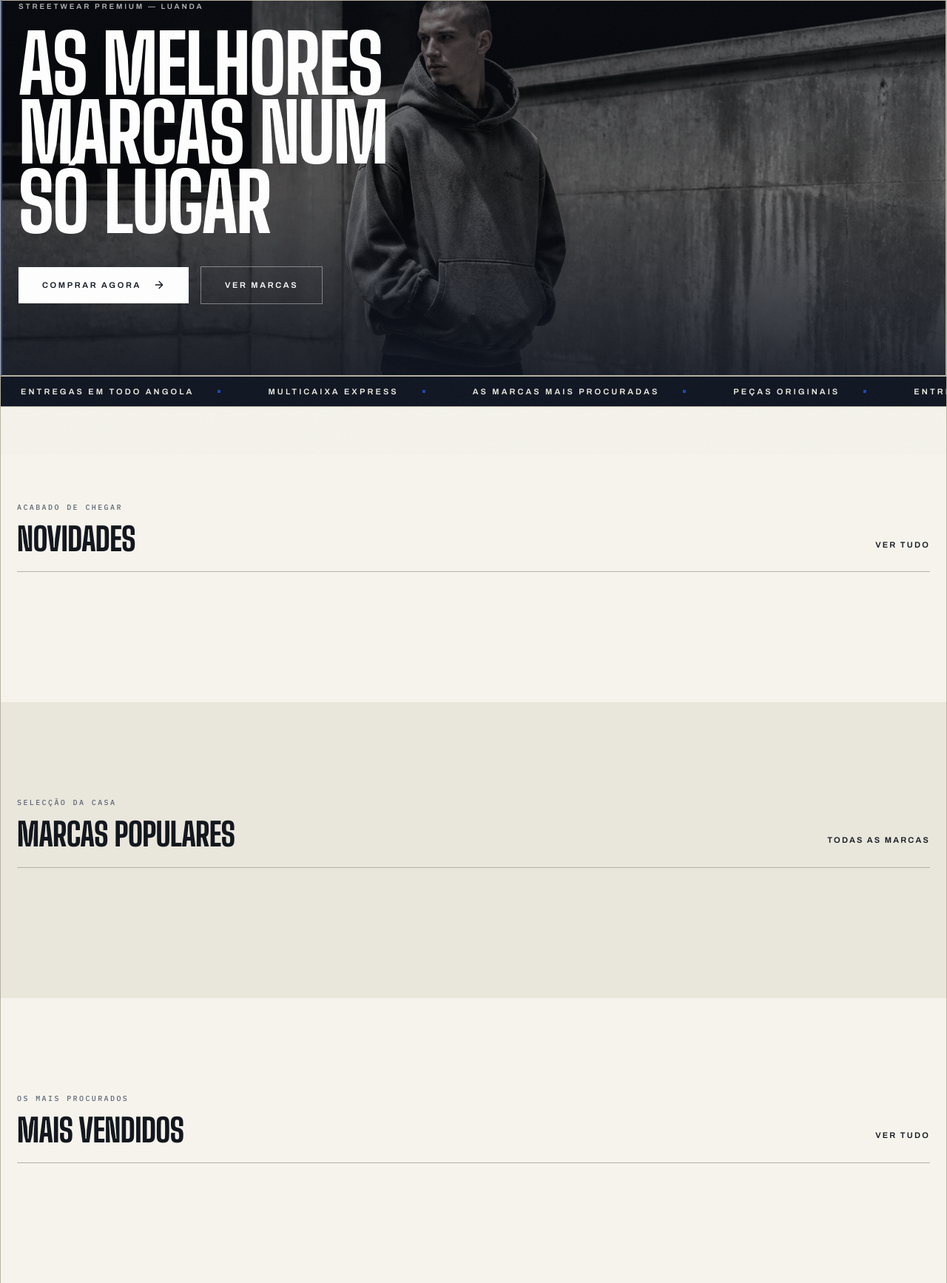
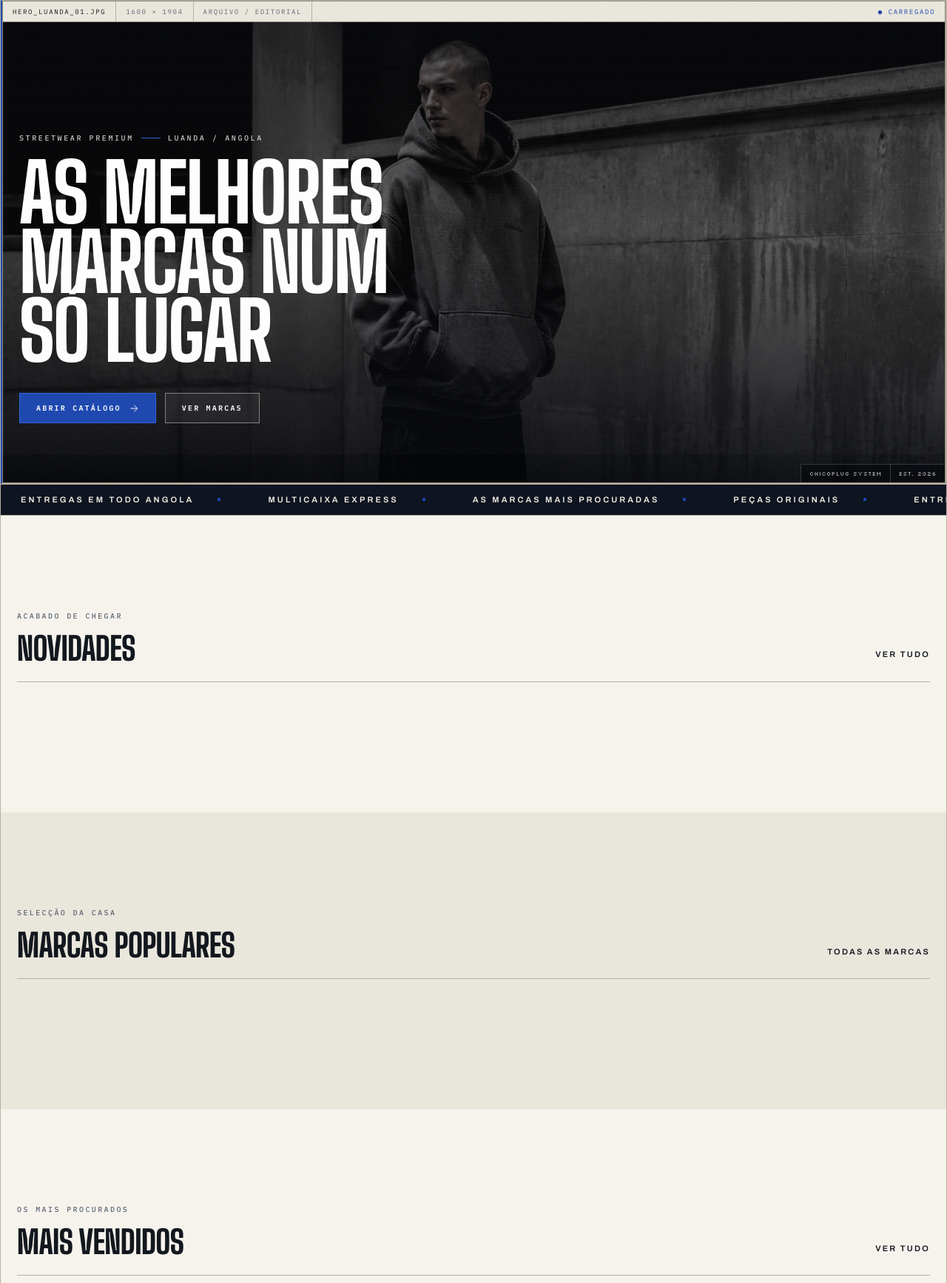
Before and after one commit to FranciscoPearson22308485/CHICOPLUG, a Django app: page / in a window 1280 px wide. Shown: the part 186-1920 px from the top of the page at 74% size. Run offline with Django 5.2, Linux system fonts and the light colour scheme; data that the repository does not hold is empty; style sheets or scripts are compiled from the project's sources.

Commit message:
feat(hero): homepage como ficheiro aberto do arquivo
O hero era uma campanha de moda genérica: fotografia grande, título, dois
botões. Passa a ler-se como um ficheiro aberto de um arquivo.

A barra por cima da imagem carrega os metadados — nome do ficheiro,
dimensões, secção, estado — e é o que muda a leitura: uma fotografia com
metadados por cima é um documento, não um anúncio. O canto inferior assina
com CHICOPLUG SYSTEM / EST. 2026.

A fotografia é tratada em CSS (dessaturada, contrastada, escurecida) em vez
de se confiar na imagem de origem: garante que o texto branco assenta em
qualquer fotografia que venha a substituir esta, e dá ao conjunto o ar de
material digitalizado. O véu junta linhas de varrimento muito ténues.

Título em Big Shoulders a 11vw, etiqueta técnica com separador azul, e
botões de sistema em vez de botões de loja.

Entre-linha a 0.95 e não 0.83: em maiúsculas o acento agudo precisa de 0.93
do corpo (medido — "Ó" pede 87.5px onde "O" pede 72.8px), e a 0.83 colidia
com a linha de cima. É um problema que só existe em português e que passaria
despercebido a olho em inglês.

145 testes a passar.

Co-Authored-By: Claude Opus 5 <noreply@anthropic.com>

```diff
--- a/loja/assets/css/entrada.css
+++ b/loja/assets/css/entrada.css
@@ -525,7 +525,8 @@ body.tema-xp::after {
 .tema-xp h2 {
   font-family: var(--font-display);
   font-weight: 800;
-  line-height: 0.9;
+  /* Ver nota no título do hero: os acentos em maiúsculas precisam de 0.93. */
+  line-height: 0.95;
   letter-spacing: -0.015em;
   text-transform: uppercase;
 }
@@ -1121,3 +1122,151 @@ body.tema-xp::after {
 .dark .tema-xp .xp-product-caption > div:first-child p:first-child {
   color: var(--sis-azul-claro) !important;
 }
+
+/* ── Hero ─────────────────────────────────────────────────────────────────── */
+
+/*
+ * O hero é um ficheiro aberto do arquivo. A barra por cima da fotografia dá-lhe
+ * a moldura de sistema e, mais importante, tira-lhe o ar de campanha de moda:
+ * uma fotografia com metadados por cima lê-se como documento, não como anúncio.
+ */
+.sis-hero-barra {
+  display: flex;
+  align-items: center;
+  gap: 0;
+  border: 1px solid var(--sis-fio-forte);
+  border-bottom: 0;
+  background: var(--sis-chrome-alta);
+  font-family: var(--font-mono);
+  font-size: 9px;
+  letter-spacing: 0.18em;
+  text-transform: uppercase;
+  color: var(--sis-prata);
+}
+.sis-hero-barra span {
+  padding: 7px 13px;
+  border-right: 1px solid var(--sis-fio);
+}
+.sis-hero-ficheiro { color: var(--sis-tinta); }
+.sis-hero-estado {
+  margin-left: auto;
+  border-right: 0 !important;
+  color: var(--sis-azul);
+}
+.sis-hero-estado::before { content: "● "; }
+
+.sis-hero-palco {
+  position: relative;
+  height: 78svh;
+  min-height: 460px;
+  overflow: hidden;
+  border: 1px solid var(--sis-fio-forte);
+  background: #04060b;
+}
+
+/*
+ * Tratamento da fotografia: dessaturada, contrastada e escurecida. É o que faz
+ * a imagem parecer um ficheiro guardado há anos em vez de uma produção nova, e
+ * o que garante que o texto branco assenta sempre — em qualquer fotografia que
+ * venha a substituir esta.
+ */
+.tema-xp .xp-home-hero img {
+  filter: saturate(0.5) contrast(1.15) brightness(0.72);
+}
+
+.sis-hero-veu {
+  position: absolute;
+  inset: 0;
+  background:
+    linear-gradient(to top, rgb(4 6 11 / 88%) 0%, rgb(4 6 11 / 20%) 55%, rgb(4 6 11 / 55%) 100%),
+    repeating-linear-gradient(to bottom, rgb(255 255 255 / 3%) 0 1px, transparent 1px 3px);
+}
+
+/* Etiqueta técnica com separador, em vez de uma linha de texto corrida. */
+.sis-hero-etiqueta {
+  display: flex;
+  align-items: center;
+  gap: 10px;
+  font-family: var(--font-mono);
+  font-size: 10px;
+  font-weight: 500;
+  letter-spacing: 0.26em;
+  text-transform: uppercase;
+  color: rgb(255 255 255 / 78%);
+}
+.sis-hero-etiqueta i {
+  width: 26px;
+  height: 1px;
+  background: var(--sis-azul-claro);
+}
+
+.sis-hero-titulo {
+  max-width: 15ch;
+  font-family: var(--font-display) !important;
+  font-size: clamp(2.9rem, 11vw, 8.5rem) !important;
+  font-weight: 800;
+  /*
+   * 0.95 e não 0.83.
+   *
+   * Em maiúsculas o acento agudo sobe acima da altura de capitular: medido,
+   * "Ó" precisa de 0.93 do corpo, contra 0.77 de um "O". Com a caixa mais
+   * apertada o acento era cortado e "SÓ LUGAR" lia-se "SO LUGAR" — um defeito
+   * que só se vê em português, e que passaria despercebido em inglês.
+   */
+  line-height: 0.95;
+  letter-spacing: -0.025em;
+  text-transform: uppercase;
+  color: #fff;
+}
+
+/* Metadados no canto — assinatura do sistema sobre a imagem. */
+.sis-hero-meta {
+  position: absolute;
+  right: 0;
+  bottom: 0;
+  display: flex;
+  font-family: var(--font-pixel);
+  font-size: 8px;
+  letter-spacing: 0.06em;
+  color: rgb(255 255 255 / 62%);
+}
+.sis-hero-meta span {
+  padding: 6px 11px;
+  border-top: 1px solid rgb(255 255 255 / 18%);
+  border-left: 1px solid rgb(255 255 255 / 18%);
+  background: rgb(4 6 11 / 55%);
+}
+
+/* Controlos de sistema sobre a fotografia. Cores fixas: seguir o tema
+   deixaria o botão escuro sobre escuro em modo noite. */
+.sis-botao {
+  display: inline-flex;
+  align-items: center;
+  gap: 10px;
+  padding: 12px 22px;
+  border: 1px solid rgb(255 255 255 / 42%);
+  background: rgb(255 255 255 / 6%);
+  color: #fff;
+  font-family: var(--font-mono);
+  font-size: 10px;
+  font-weight: 600;
+  letter-spacing: 0.22em;
+  text-transform: uppercase;
+  text-decoration: none;
+  backdrop-filter: blur(2px);
+  transition: border-color 140ms linear, background 140ms linear, color 140ms linear;
+}
+.sis-botao:hover { border-color: #fff; background: rgb(255 255 255 / 14%); }
+
+.sis-botao-primario {
+  border-color: var(--sis-azul-claro);
+  background: var(--sis-azul);
+  color: #fff;
+}
+.sis-botao-primario:hover { border-color: #fff; background: var(--sis-azul-claro); }
+
+@media (max-width: 767px) {
+  .sis-hero-palco { height: 66svh; min-height: 380px; }
+  .sis-hero-barra span { padding: 6px 9px; }
+  .sis-hero-meta { display: none; }
+}
--- a/loja/templates/catalogo/home.html
+++ b/loja/templates/catalogo/home.html
@@ -5,34 +5,53 @@
 
 {% block conteudo %}
   <!-- ── HERO ─────────────────────────────────────────────────────────────── -->
-  <section class="xp-home-hero relative h-[92svh] min-h-[560px] w-full overflow-hidden bg-ink">
-    <img src="{% static 'img/hero.jpg' %}" alt="Editorial de streetwear CHICOPLUG"
+  {% comment %}
+    Hero como ficheiro aberto do arquivo, não como campanha de moda.
+
+    A barra superior dá-lhe a moldura de sistema; a fotografia é tratada em
+    CSS (dessaturada, contrastada, escurecida) para parecer digitalizada e não
+    uma imagem de catálogo de luxo. Os botões são controlos de sistema, e o
+    canto inferior direito carrega os metadados do ficheiro.
+  {% endcomment %}
+  <section class="xp-home-hero relative w-full overflow-hidden bg-ink">
+    <div class="sis-hero-barra">
+      <span class="sis-hero-ficheiro">hero_luanda_01.jpg</span>
+      <span class="max-sm:hidden">1600 × 1904</span>
+      <span class="max-md:hidden">ARQUIVO / EDITORIAL</span>
+      <span class="sis-hero-estado">CARREGADO</span>
+    </div>
+
+    <div class="sis-hero-palco">
+      <img src="{% static 'img/hero.jpg' %}" alt="Editorial de streetwear CHICOPLUG em Luanda"
            width="1600" height="1904" fetchpriority="high"
-         class="absolute inset-0 size-full object-cover object-[50%_35%] opacity-90" />
-    <div class="absolute inset-0 bg-gradient-to-t from-ink/80 via-ink/10 to-ink/30"></div>
+           class="absolute inset-0 size-full object-cover object-[50%_35%]" />
+      <div class="sis-hero-veu"></div>
 
-    <div class="shell relative flex h-full flex-col justify-end pb-16 md:pb-24">
-      <p class="reveal text-[10px] font-semibold uppercase tracking-[0.28em] text-white/70">
-        Streetwear premium — Luanda
+      <div class="shell relative flex h-full flex-col justify-end pb-14 md:pb-20">
+        <p class="reveal sis-hero-etiqueta">
+          <span>Streetwear premium</span><i></i><span>Luanda / Angola</span>
         </p>
-      <h1 class="reveal display-xl mt-6 max-w-[16ch] text-[13vw] text-white sm:text-[10vw] lg:text-[7.5vw]" style="--atraso:120ms">
+        <h1 class="reveal sis-hero-titulo mt-5" style="--atraso:120ms">
           As melhores<br />marcas num<br />só lugar
         </h1>
-      <div class="reveal mt-10 flex flex-wrap items-center gap-4" style="--atraso:240ms">
+
+        <div class="reveal mt-9 flex flex-wrap items-center gap-3" style="--atraso:240ms">
           {% comment %}
-          O hero assenta sobre fotografia escura nos dois temas: o botão é
-          branco fixo, senão em modo noturno ficaria escuro sobre escuro.
+            Sobre fotografia escura nos dois ambientes, por isso as cores são
+            fixas: seguir o tema deixaria o botão escuro sobre escuro à noite.
           {% endcomment %}
-        <a href="{% url 'catalogo:shop' %}"
-           class="group inline-flex items-center gap-4 bg-white px-8 py-4 text-[11px] font-semibold uppercase tracking-[0.24em] text-ink transition-colors hover:bg-brand hover:text-brand-foreground">
-          Comprar Agora
-          <svg class="size-4 transition-transform duration-300 group-hover:translate-x-1" fill="none" stroke="currentColor" stroke-width="2" viewBox="0 0 24 24"><path stroke-linecap="round" d="M5 12h14m-7-7 7 7-7 7"/></svg>
+          <a href="{% url 'catalogo:shop' %}" class="sis-botao sis-botao-primario">
+            Abrir catálogo
+            <svg class="size-3.5" fill="none" stroke="currentColor" stroke-width="1.6" viewBox="0 0 24 24" aria-hidden="true"><path stroke-linecap="round" d="M5 12h14m-6-7 7 7-7 7"/></svg>
           </a>
-        <a href="{% url 'catalogo:marcas' %}"
-           class="inline-flex items-center gap-4 border border-white/40 px-8 py-4 text-[11px] font-semibold uppercase tracking-[0.24em] text-white transition-colors hover:border-white hover:bg-white hover:text-ink">
-          Ver Marcas
-        </a>
+          <a href="{% url 'catalogo:marcas' %}" class="sis-botao">Ver marcas</a>
         </div>
+      </div>
+
+      <p class="sis-hero-meta">
+        <span>CHICOPLUG SYSTEM</span>
+        <span>EST. 2026</span>
+      </p>
     </div>
   </section>
 
```
Lines whose indentation alone changed are shown as unchanged.
